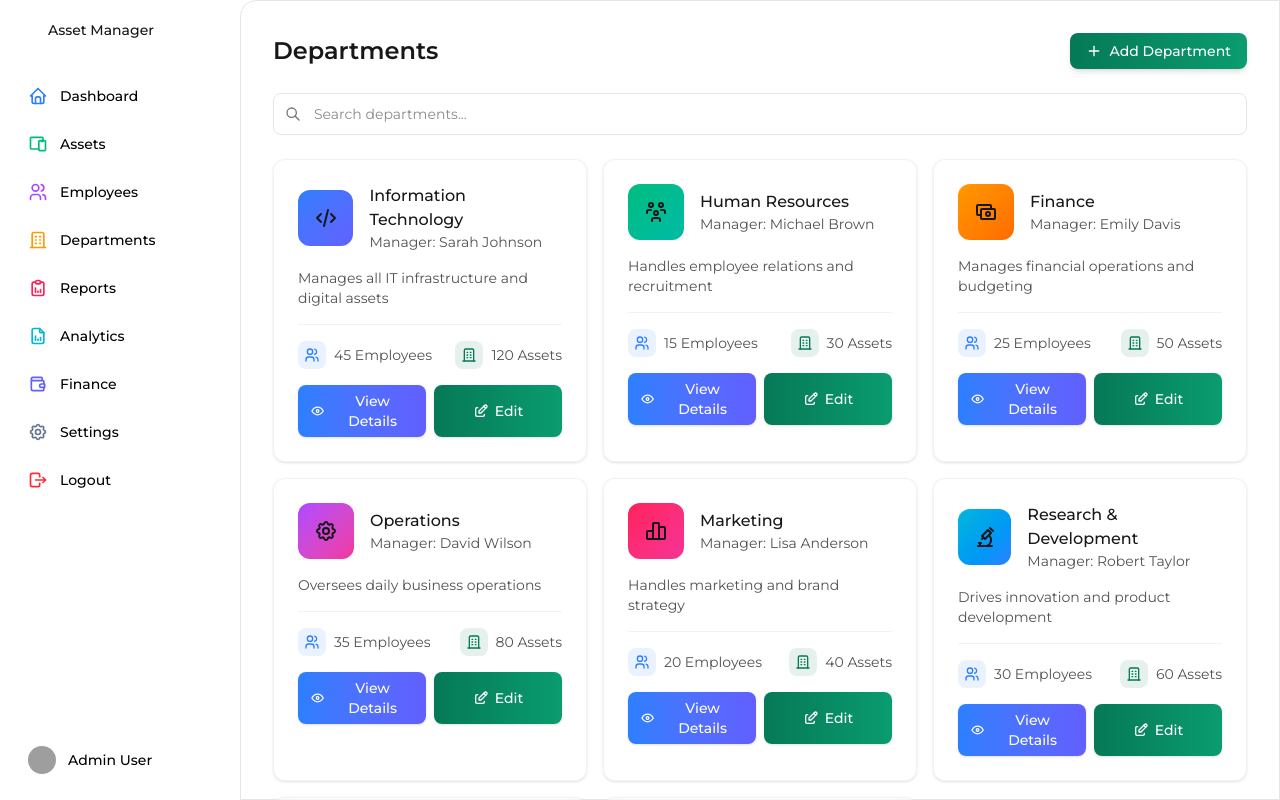
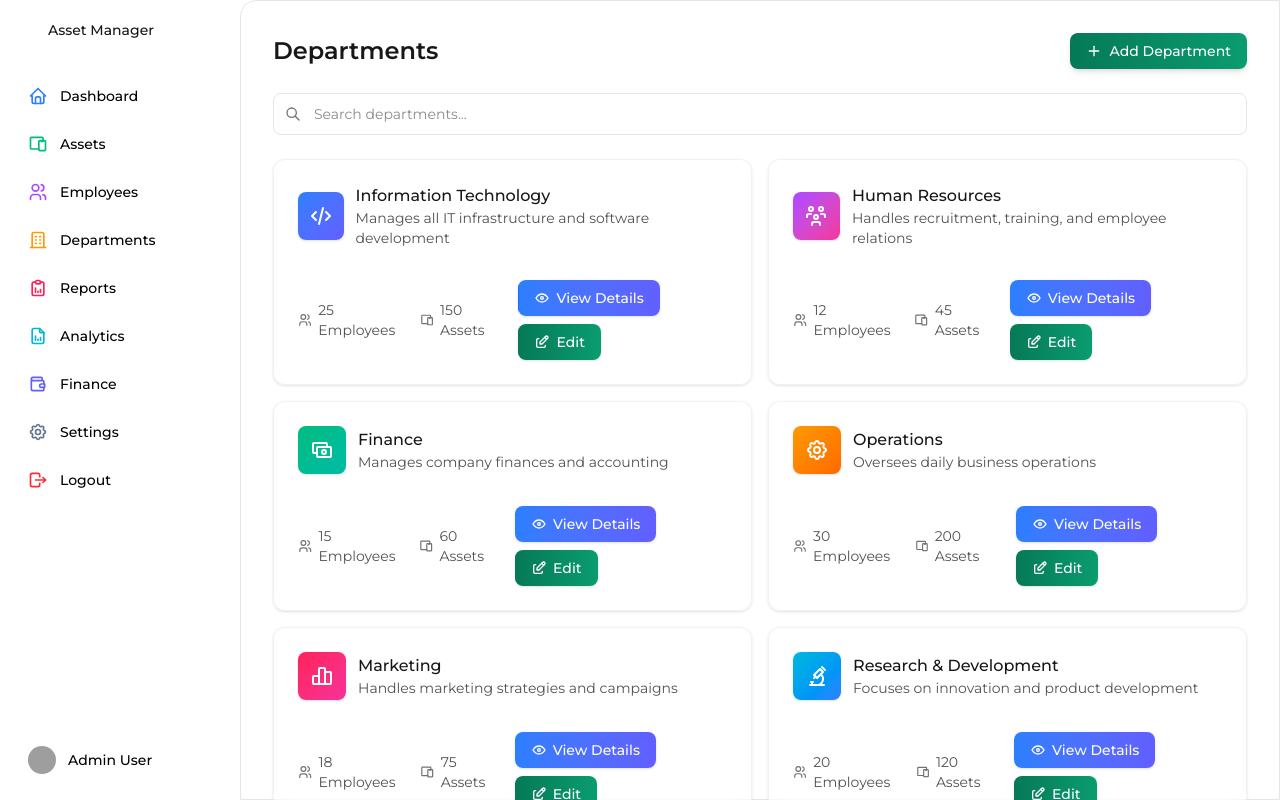
Before and after one commit to Huq007/nextjs-asset-management, a Next.js app: page /departments in a window 1280 px wide. Built offline with nearby package versions, Linux system fonts and the light colour scheme; grey boxes are pictures that could not be loaded.

Commit message:
department colors updated

```diff
--- a/src/app/departments/page.tsx
+++ b/src/app/departments/page.tsx
@@ -1,12 +1,8 @@
 "use client";
 import React from "react";
+import { IconPlus, IconSearch, IconEye, IconEdit, IconUsers, IconDevices } from "@tabler/icons-react";
+import { motion } from "motion/react";
 import {
-  IconPlus,
-  IconSearch,
-  IconUsers,
-  IconBuilding,
-  IconEye,
-  IconEdit,
   IconCode,
   IconUsersGroup,
   IconCash,
@@ -16,87 +12,86 @@ import {
   IconDeviceLaptop,
   IconBriefcase
 } from "@tabler/icons-react";
-import { motion } from "motion/react";
 
 export default function DepartmentsPage() {
   const departments = [
     {
       name: "Information Technology",
-      employees: 45,
-      assets: 120,
-      manager: "Sarah Johnson",
-      icon: <IconCode className="h-6 w-6" />,
-      gradient: "from-blue-500 to-indigo-500",
-      description: "Manages all IT infrastructure and digital assets"
+      description: "Manages all IT infrastructure and software development",
+      employees: 25,
+      assets: 150,
+      manager: "Sarah Wilson",
+      icon: <IconCode />,
+      gradient: "from-blue-500 to-indigo-500"
     },
     {
       name: "Human Resources",
-      employees: 15,
-      assets: 30,
-      manager: "Michael Brown",
-      icon: <IconUsersGroup className="h-6 w-6" />,
-      gradient: "from-emerald-500 to-teal-500",
-      description: "Handles employee relations and recruitment"
+      description: "Handles recruitment, training, and employee relations",
+      employees: 12,
+      assets: 45,
+      manager: "John Smith",
+      icon: <IconUsersGroup />,
+      gradient: "from-purple-500 to-pink-500"
     },
     {
       name: "Finance",
-      employees: 25,
-      assets: 50,
-      manager: "Emily Davis",
-      icon: <IconCash className="h-6 w-6" />,
-      gradient: "from-amber-500 to-orange-500",
-      description: "Manages financial operations and budgeting"
+      description: "Manages company finances and accounting",
+      employees: 15,
+      assets: 60,
+      manager: "Michael Brown",
+      icon: <IconCash />,
+      gradient: "from-emerald-500 to-teal-500"
     },
     {
       name: "Operations",
-      employees: 35,
-      assets: 80,
-      manager: "David Wilson",
-      icon: <IconSettings className="h-6 w-6" />,
-      gradient: "from-purple-500 to-pink-500",
-      description: "Oversees daily business operations"
+      description: "Oversees daily business operations",
+      employees: 30,
+      assets: 200,
+      manager: "Emily Davis",
+      icon: <IconSettings />,
+      gradient: "from-amber-500 to-orange-500"
     },
     {
       name: "Marketing",
-      employees: 20,
-      assets: 40,
-      manager: "Lisa Anderson",
-      icon: <IconChartBar className="h-6 w-6" />,
-      gradient: "from-rose-500 to-pink-500",
-      description: "Handles marketing and brand strategy"
+      description: "Handles marketing strategies and campaigns",
+      employees: 18,
+      assets: 75,
+      manager: "David Wilson",
+      icon: <IconChartBar />,
+      gradient: "from-rose-500 to-pink-500"
     },
     {
       name: "Research & Development",
-      employees: 30,
-      assets: 60,
-      manager: "Robert Taylor",
-      icon: <IconMicroscope className="h-6 w-6" />,
-      gradient: "from-cyan-500 to-blue-500",
-      description: "Drives innovation and product development"
+      description: "Focuses on innovation and product development",
+      employees: 20,
+      assets: 120,
+      manager: "Lisa Anderson",
+      icon: <IconMicroscope />,
+      gradient: "from-cyan-500 to-blue-500"
     },
     {
       name: "IT Support",
-      employees: 18,
-      assets: 45,
-      manager: "John Smith",
-      icon: <IconDeviceLaptop className="h-6 w-6" />,
-      gradient: "from-violet-500 to-purple-500",
-      description: "Provides technical support and maintenance"
+      description: "Provides technical support and maintenance",
+      employees: 15,
+      assets: 90,
+      manager: "Tom Harris",
+      icon: <IconDeviceLaptop />,
+      gradient: "from-violet-500 to-purple-500"
     },
     {
       name: "Business Development",
-      employees: 22,
-      assets: 35,
-      manager: "Emma Wilson",
-      icon: <IconBriefcase className="h-6 w-6" />,
-      gradient: "from-red-500 to-pink-500",
-      description: "Focuses on business growth and partnerships"
+      description: "Drives business growth and partnerships",
+      employees: 10,
+      assets: 40,
+      manager: "Rachel Green",
+      icon: <IconBriefcase />,
+      gradient: "from-green-500 to-emerald-500"
     }
   ];
 
   return (
     <div className="flex h-full w-full flex-1 flex-col gap-6 rounded-tl-2xl border border-neutral-200 bg-white p-6 md:p-8 dark:border-neutral-700 dark:bg-neutral-900">
-      <div className="flex items-center justify-between">
+      <div className="flex flex-col gap-4 md:flex-row md:items-center md:justify-between">
         <h1 className="text-2xl font-semibold text-neutral-900 dark:text-white">Departments</h1>
         <motion.button
           whileHover={{ scale: 1.02 }}
@@ -119,7 +114,7 @@ export default function DepartmentsPage() {
         />
       </div>
 
-      <div className="grid grid-cols-1 gap-4 md:grid-cols-2 lg:grid-cols-3">
+      <div className="grid grid-cols-1 gap-4 md:grid-cols-2">
         {departments.map((dept, idx) => (
           <motion.div
             key={idx}
@@ -128,60 +123,50 @@ export default function DepartmentsPage() {
             transition={{ duration: 0.3, delay: idx * 0.1 }}
             className="group relative flex flex-col gap-4 rounded-xl border border-neutral-200/50 bg-white/50 p-6 shadow-sm backdrop-blur-sm transition-all duration-300 hover:border-[#067957]/20 hover:shadow-md dark:border-neutral-700/50 dark:bg-neutral-800/50"
           >
-            <div className="flex items-center gap-4">
-              <div className={`relative h-14 w-14 overflow-hidden rounded-xl bg-gradient-to-br ${dept.gradient} p-0.5`}>
-                <div className="flex h-full w-full items-center justify-center rounded-xl backdrop-blur-sm dark:bg-neutral-800/90">
-                  {dept.icon}
-                </div>
+            <div className="flex items-center gap-3">
+              <div className={`flex h-12 w-12 items-center justify-center rounded-lg bg-gradient-to-br ${dept.gradient} text-white shadow-sm`}>
+                {React.cloneElement(dept.icon, { className: "h-6 w-6" })}
               </div>
               <div>
                 <h3 className="font-medium text-neutral-900 dark:text-white">{dept.name}</h3>
-                <p className="text-sm text-neutral-600 dark:text-neutral-400">
-                  Manager: {dept.manager}
-                </p>
+                <p className="text-sm text-neutral-600 dark:text-neutral-400">{dept.description}</p>
               </div>
             </div>
-
-            <p className="text-sm text-neutral-600 dark:text-neutral-400">
-              {dept.description}
-            </p>
-
-            <div className="flex items-center justify-between border-t border-neutral-200/50 pt-4 dark:border-neutral-700/50">
-              <div className="flex items-center gap-2">
-                <div className="rounded-lg bg-blue-500/10 p-1.5 dark:bg-blue-500/20">
-                  <IconUsers className="h-4 w-4 text-blue-500" />
+            <div className="mt-4 flex flex-col gap-4 sm:flex-row sm:items-center sm:justify-between">
+              <div className="flex items-center gap-4">
+                <div className="flex items-center gap-1.5">
+                  <IconUsers className="h-4 w-4 text-neutral-500" />
+                  <span className="text-sm text-neutral-600 dark:text-neutral-400">{dept.employees} Employees</span>
                 </div>
-                <span className="text-sm text-neutral-600 dark:text-neutral-400">
-                  {dept.employees} Employees
-                </span>
-              </div>
-              <div className="flex items-center gap-2">
-                <div className="rounded-lg bg-[#067957]/10 p-1.5 dark:bg-[#067958]/20">
-                  <IconBuilding className="h-4 w-4 text-[#067957]" />
-                </div>
-                <span className="text-sm text-neutral-600 dark:text-neutral-400">
-                  {dept.assets} Assets
-                </span>
+                <div className="flex items-center gap-1.5">
+                  <IconDevices className="h-4 w-4 text-neutral-500" />
+                  <span className="text-sm text-neutral-600 dark:text-neutral-400">{dept.assets} Assets</span>
                 </div>
               </div>
-
-            <div className="flex gap-2">
+              <div className="flex flex-wrap items-center gap-2">
                 <motion.button
-                whileHover={{ scale: 1.02 }}
-                whileTap={{ scale: 0.98 }}
-                className="flex flex-1 items-center justify-center gap-1.5 rounded-lg bg-gradient-to-r from-blue-500 to-indigo-500 px-3 py-1.5 text-sm font-medium text-white shadow-sm transition-all duration-200 hover:shadow-md"
+                  whileHover={{ scale: 1.05 }}
+                  whileTap={{ scale: 0.95 }}
+                  className="group relative overflow-hidden rounded-lg bg-gradient-to-r from-blue-500 to-indigo-500 px-4 py-2 text-sm font-medium text-white shadow-sm transition-all duration-200 hover:shadow-md"
                 >
+                  <span className="relative z-10 flex items-center gap-1.5">
                     <IconEye className="h-4 w-4" />
                     View Details
+                  </span>
+                  <div className="absolute inset-0 -translate-x-full bg-gradient-to-r from-indigo-600 to-blue-600 transition-transform duration-300 group-hover:translate-x-0" />
                 </motion.button>
                 <motion.button
-                whileHover={{ scale: 1.02 }}
-                whileTap={{ scale: 0.98 }}
-                className="flex flex-1 items-center justify-center gap-1.5 rounded-lg bg-gradient-to-r from-[#067957] to-[#0a9c6f] px-3 py-1.5 text-sm font-medium text-white shadow-sm transition-all duration-200 hover:shadow-md"
+                  whileHover={{ scale: 1.05 }}
+                  whileTap={{ scale: 0.95 }}
+                  className="group relative overflow-hidden rounded-lg bg-gradient-to-r from-[#067957] to-[#0a9c6f] px-4 py-2 text-sm font-medium text-white shadow-sm transition-all duration-200 hover:shadow-md"
                 >
+                  <span className="relative z-10 flex items-center gap-1.5">
                     <IconEdit className="h-4 w-4" />
                     Edit
+                  </span>
+                  <div className="absolute inset-0 -translate-x-full bg-gradient-to-r from-[#0a9c6f] to-[#067957] transition-transform duration-300 group-hover:translate-x-0" />
                 </motion.button>
+              </div>
             </div>
           </motion.div>
         ))}
```
Lines whose indentation alone changed are shown as unchanged.
